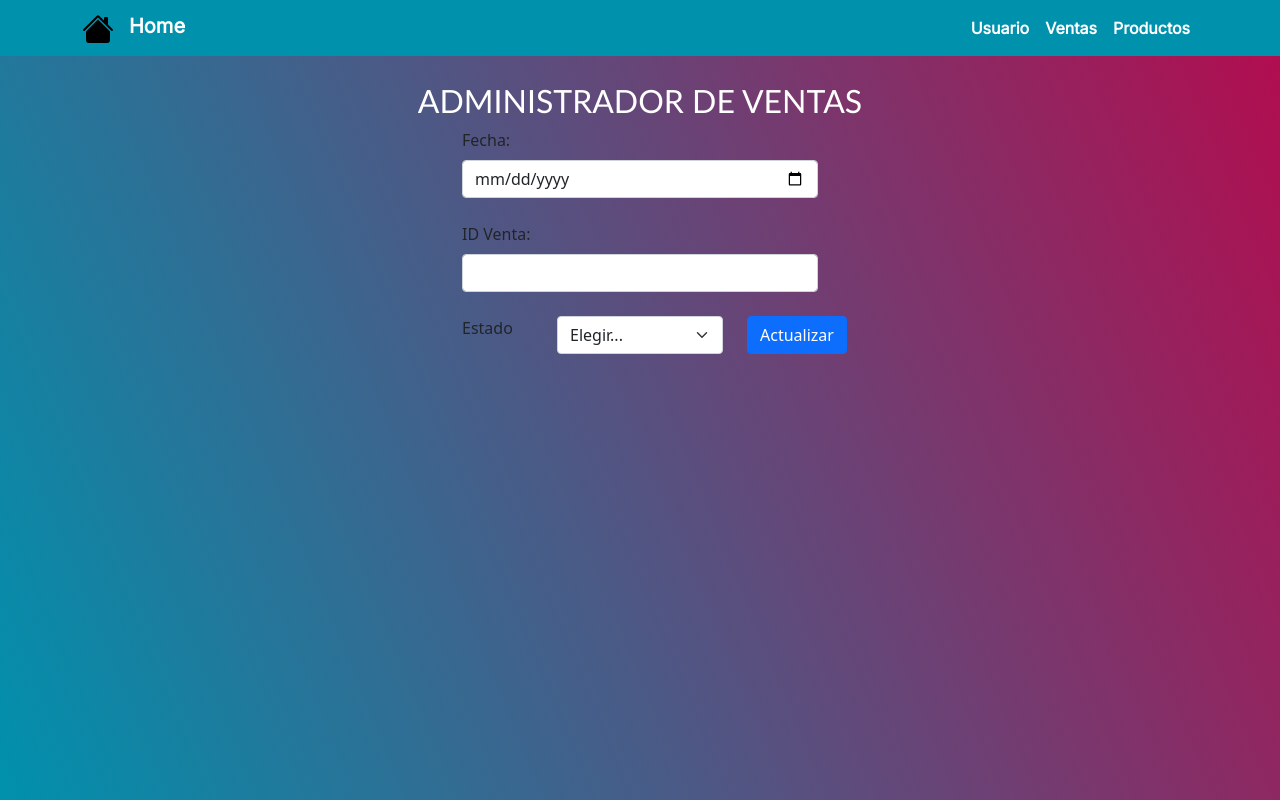
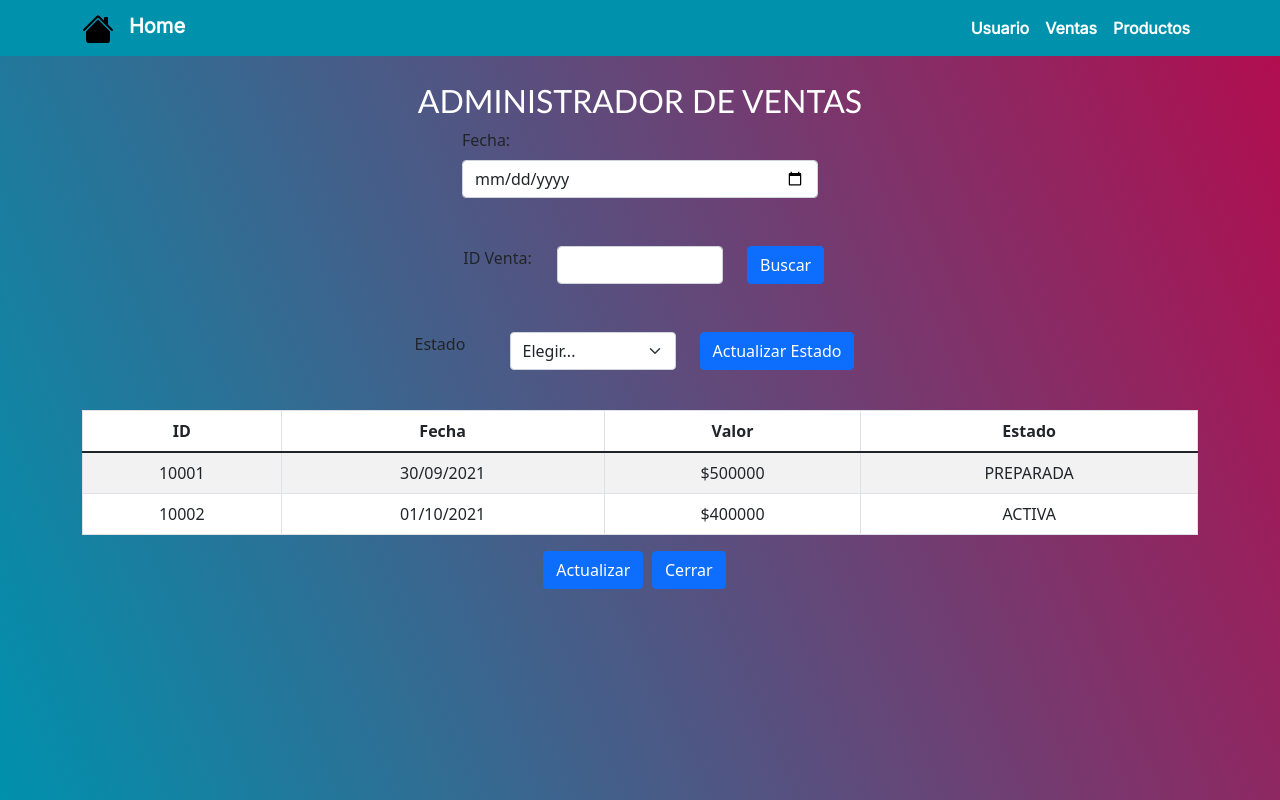
Before and after one commit to nblancob/Proyecto-Mision-TIC, a React (Create React App) app in the folder my-app/: page /sale/registration in a window 1280 px wide. Built offline with nearby package versions, Linux system fonts and the light colour scheme.

Commit message:
Administracion de ventas
administracion de ventas agregado

```diff
--- a/my-app/src/App.js
+++ b/my-app/src/App.js
@@ -14,6 +14,7 @@ import SManagment from './sales-managment/pages/Smanagment';
 import SRegistration from './sales-managment/pages/Sregistration';
 import UManagment from './user-managment/pages/Usmanagment';
 import Header from './shared/Header';
+
 
 const App= () => {
   return (
--- a/my-app/src/sales-managment/components/tableSales.js
+++ b/my-app/src/sales-managment/components/tableSales.js
@@ -1,35 +1,42 @@
 import Table from 'react-bootstrap/Table';
+import tablep from '/Users/jeova/OneDrive/Documentos/MisionTic/Proyecto_MERN/Proyecto-Mision-TIC/my-app/src/product-managment/components/tablep.css'
+import Button from '@restart/ui/esm/Button';
 
-const tableSales =()=> {
+const TableSales =()=> {
     return(
-            <div>
-           <h1>Holaaaaaaa</h1>
-            {/* <Table striped bordered hover >
+            <div className="container mt-1 " md="auto">
+            <Table striped bordered hover className="Tablep mt-1" style={{tablep}} >
                 <thead>
                     <tr>
                         <th>ID</th>
-                        <th>Descripción</th>
+                        <th>Fecha</th>
                         <th>Valor</th>
                         <th>Estado</th>
-                        <th>Editar</th>
-                        <th>Eliminar</th>
+
                     </tr>
                 </thead>
                 <tbody>
 
                             <tr >
-                                <td></td>
-                                <td></td>
-                                <td></td>
-                                <td></td>
-                                <td></td>
-                                <td></td>
+                                <td>10001</td>
+                                <td>30/09/2021</td>
+                                <td>$500000</td>
+                                <td>PREPARADA</td>
+
+                            </tr>
+                            <tr >
+                                <td>10002</td>
+                                <td>01/10/2021</td>
+                                <td>$400000</td>
+                                <td>ACTIVA</td>
+
                             </tr>
 
 
                 </tbody>
-            </Table> */}
+            </Table>
+
             </div>
         );
     }
-export default tableSales;
+export default TableSales;
--- a/my-app/src/sales-managment/pages/Sregistration.js
+++ b/my-app/src/sales-managment/pages/Sregistration.js
@@ -2,34 +2,46 @@ import Form from 'react-bootstrap/Form'
 import Row from 'react-bootstrap/Row'
 import Col from 'react-bootstrap/Col'
 import Button from 'react-bootstrap/Button'
-import tableSales from '../components/tableSales'
+import TableSales from '../components/TableSales';
 
 
 const Sregistration = () =>{
     return(
         <div>
-
             <h2 className="title text-center">
                 ADMINISTRADOR DE VENTAS
             </h2>
 
     <Form className="container" md="auto">
-    <Row className="justify-content-md-center">
+    <Row className="justify-content-md-center mb-4">
     <Col xs lg="4" className="justify-content-center">
     <Form.Group className="mb-4 justify-content-center" controlId="formGridAddress1">
     <Form.Label>Fecha:</Form.Label>
     <Form.Control type="date" placeholder="02/10/2021" />
   </Form.Group>
+  </Col>
+  </Row>
+  <Row className="justify-content-center mb-4 text-center">
+  <Col  className="justify-content-space-around" md="1">
+  <Form.Label>ID Venta:</Form.Label>
+  </Col>
+  <Col md="2">
+  <Form.Group direction="horizontal" className="mb-4" controlId="formGridAddress2">
 
-  <Form.Group direction="horizontal" className="mb-4" controlId="formGridAddress2">
-    <Form.Label>ID Venta:</Form.Label>
     <Form.Control placeholder="" />
   </Form.Group>
+  </Col>
+  <Col  md="1">
+  <Button className="ml=4" variant="primary" type="submit" >
+    Buscar
+  </Button >
+  </Col>
+  </Row>
 
 
-  </Col>
-    </Row>
-  <Row className="mb-4" className="justify-content-center">
+
+
+  <Row className="justify-content-center mb-4">
   <Col  md="1">
   <Form.Label>Estado</Form.Label>
   </Col>
@@ -45,16 +57,27 @@ const Sregistration = () =>{
       </Form.Select>
     </Form.Group>
     </Col>
-    <Col  md="1">
+    <Col  md="2">
     <Button variant="primary" type="submit" >
-    Actualizar
+    Actualizar Estado
   </Button >
     </Col>
    </Row>
 
 </Form>
-<tableSales/>
-
+<TableSales/>
+<Row className="justify-content-center mb-4">
+<Col md="1">
+<Button variant="primary" type="submit" >
+    Actualizar
+  </Button >
+  </Col>
+  <Col md="1">
+  <Button variant="primary" type="submit" >
+    Cerrar
+  </Button >
+  </Col>
+  </Row>
         </div>
     );
 }
```
Also changed, not shown: my-app/src/sales-managment/pages/prueba.js (added, +11 -0 lines).
